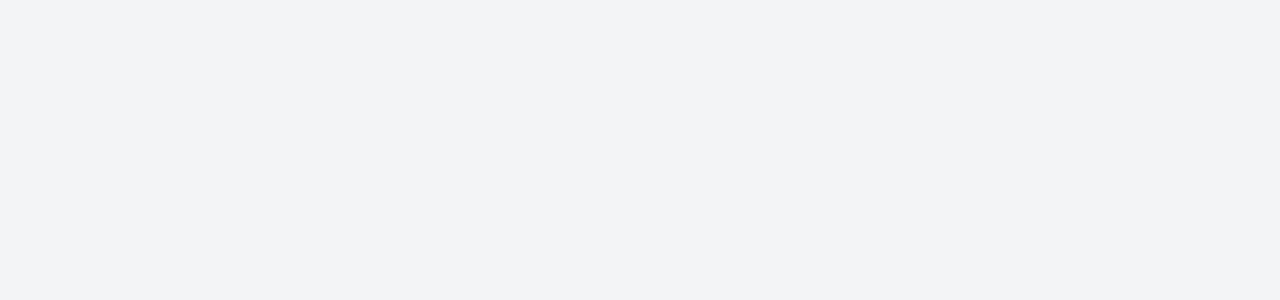
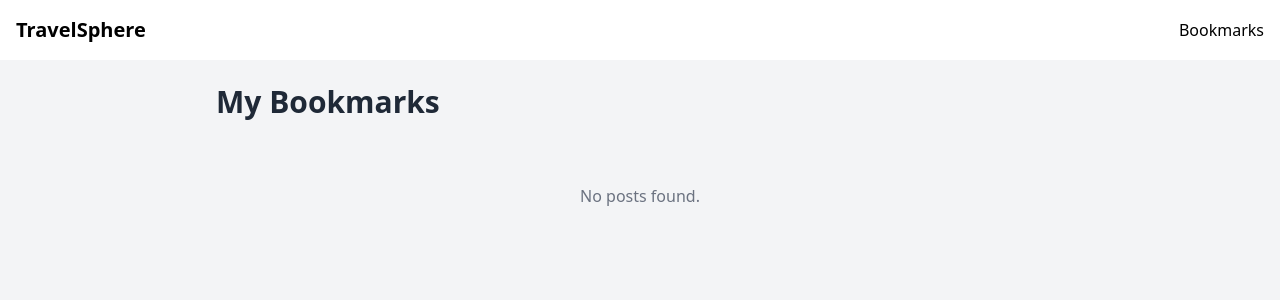
Before and after one commit to PrabodhaRanawaka/TravelSphere, a Vue app: page /bookmarks in a window 1280 px wide. Before the commit this address had no page. Shown: the top 300 px of the page. Built offline with nearby package versions, Linux system fonts and the light colour scheme.

Commit message:
Day 5: Implemented Pinia bookmark system with persistence, Bookmarks page, and Navbar badge

```diff
--- a/src/App.vue
+++ b/src/App.vue
@@ -1,8 +1,18 @@
 <template>
-  <div class="min-h-screen bg-gray-100 dark:bg-gray-900">
-    <router-view />
+  <div class="min-h-screen bg-gray-100 dark:bg-gray-900 transition-colors">
+    <NavBar />
+    <RouterView />
   </div>
 </template>
 
 <script setup lang="ts">
+import { onMounted } from 'vue'
+import { useBookmarkStore } from '@/store/bookmark'
+import NavBar from '@/components/layout/NavBar.vue'
+
+const bookmarkStore = useBookmarkStore()
+
+onMounted(() => {
+  bookmarkStore.loadFromLocalStorage()
+})
 </script>
--- /dev/null
+++ b/src/components/layout/NavBar.vue
@@ -0,0 +1,20 @@
+<template>
+  <nav class="flex items-center justify-between p-4 bg-white dark:bg-gray-800">
+    <div class="font-bold text-xl">TravelSphere</div>
+    <div class="relative">
+      <router-link to="/bookmarks">Bookmarks</router-link>
+      <span
+        v-if="bookmarkStore.bookmarks.length"
+        class="absolute -top-2 -right-2 bg-red-500 text-white text-xs w-5 h-5 rounded-full flex items-center justify-center"
+      >
+        {{ bookmarkStore.bookmarks.length }}
+      </span>
+    </div>
+  </nav>
+</template>
+
+<script setup lang="ts">
+import { useBookmarkStore } from '@/store/bookmark'
+
+const bookmarkStore = useBookmarkStore()
+</script>
--- a/src/components/posts/PostCard.vue
+++ b/src/components/posts/PostCard.vue
@@ -1,7 +1,7 @@
 <template>
   <div
+    class="bg-white dark:bg-gray-800 rounded-2xl shadow-md hover:shadow-xl transition-all duration-300 p-6 cursor-pointer"
     @click="goToDetail"
-    class="bg-white dark:bg-gray-800 rounded-2xl shadow-md hover:shadow-xl transition-all duration-300 p-6"
   >
     <h2 class="text-xl font-semibold mb-2 text-gray-800 dark:text-white">
       {{ post.title }}
@@ -11,7 +11,7 @@
       {{ truncatedBody }}
     </p>
 
-    <div class="flex flex-wrap gap-2">
+    <div class="flex flex-wrap gap-2 mb-4">
       <span
         v-for="tag in post.tags"
         :key="tag"
@@ -20,13 +20,22 @@
         #{{ tag }}
       </span>
     </div>
+
+    <button
+      @click.stop="toggleBookmark"
+      class="px-3 py-1 rounded-full text-sm border border-gray-300 dark:border-gray-700 hover:bg-blue-500 hover:text-white transition"
+    >
+      {{ isBookmarked ? 'Remove Bookmark' : 'Add Bookmark' }}
+    </button>
   </div>
 </template>
+
 
 <script setup lang="ts">
 import { computed } from 'vue'
 import { useRouter } from 'vue-router'
 import type { Post } from '@/types/post'
+import { useBookmarkStore } from '@/store/bookmark'
 
 interface Props {
   post: Post
@@ -44,4 +53,19 @@ const truncatedBody = computed(() =>
 const goToDetail = () => {
   router.push(`/post/${props.post.id}`)
 }
+
+const bookmarkStore = useBookmarkStore()
+
+const toggleBookmark = () => {
+  if (isBookmarked.value) {
+    bookmarkStore.removeBookmark(props.post.id)
+  } else {
+    bookmarkStore.addBookmark(props.post)
+  }
+}
+
+const isBookmarked = computed(() =>
+  bookmarkStore.bookmarks.some(p => p.id === props.post.id)
+)
+
 </script>
--- a/src/main.ts
+++ b/src/main.ts
@@ -6,7 +6,12 @@ import './style.css'
 
 const app = createApp(App)
 
-app.use(createPinia())
+const pinia = createPinia()
+app.use(pinia)
 app.use(router)
 
 app.mount('#app')
+
+import { useBookmarkStore } from './store/bookmark'
+const bookmarkStore = useBookmarkStore(pinia)
+bookmarkStore.loadFromLocalStorage()
--- a/src/router/index.ts
+++ b/src/router/index.ts
@@ -12,6 +12,12 @@ const routes: RouteRecordRaw[] = [
     name: 'post-detail',
     component: () => import('@/views/PostDetailView.vue'),
     props: true
+  },
+
+  {
+  path: '/bookmarks',
+  name: 'bookmarks',
+  component: () => import('@/views/BookmarksView.vue')
   }
 ]
 
--- /dev/null
+++ b/src/store/bookmark.ts
@@ -0,0 +1,37 @@
+import { defineStore } from 'pinia'
+import { ref } from 'vue'
+import type { Post } from '@/types/post'
+
+export const useBookmarkStore = defineStore('bookmark', () => {
+  const bookmarks = ref<Post[]>([])
+
+  const addBookmark = (post: Post) => {
+    if (!bookmarks.value.find(p => p.id === post.id)) {
+      bookmarks.value.push(post)
+      saveToLocalStorage()
+    }
+  }
+
+  const removeBookmark = (postId: number) => {
+    bookmarks.value = bookmarks.value.filter(p => p.id !== postId)
+    saveToLocalStorage()
+  }
+
+  const loadFromLocalStorage = () => {
+    const stored = localStorage.getItem('bookmarks')
+    if (stored) {
+      bookmarks.value = JSON.parse(stored)
+    }
+  }
+
+  const saveToLocalStorage = () => {
+    localStorage.setItem('bookmarks', JSON.stringify(bookmarks.value))
+  }
+
+  return {
+    bookmarks,
+    addBookmark,
+    removeBookmark,
+    loadFromLocalStorage
+  }
+})
--- /dev/null
+++ b/src/views/BookmarksView.vue
@@ -0,0 +1,16 @@
+<template>
+  <div class="p-6 max-w-4xl mx-auto">
+    <h1 class="text-3xl font-bold mb-6 text-gray-800 dark:text-white">
+      My Bookmarks
+    </h1>
+
+    <PostList :posts="bookmarkStore.bookmarks" />
+  </div>
+</template>
+
+<script setup lang="ts">
+import { useBookmarkStore } from '@/store/bookmark'
+import PostList from '@/components/posts/PostList.vue'
+
+const bookmarkStore = useBookmarkStore()
+</script>
```
